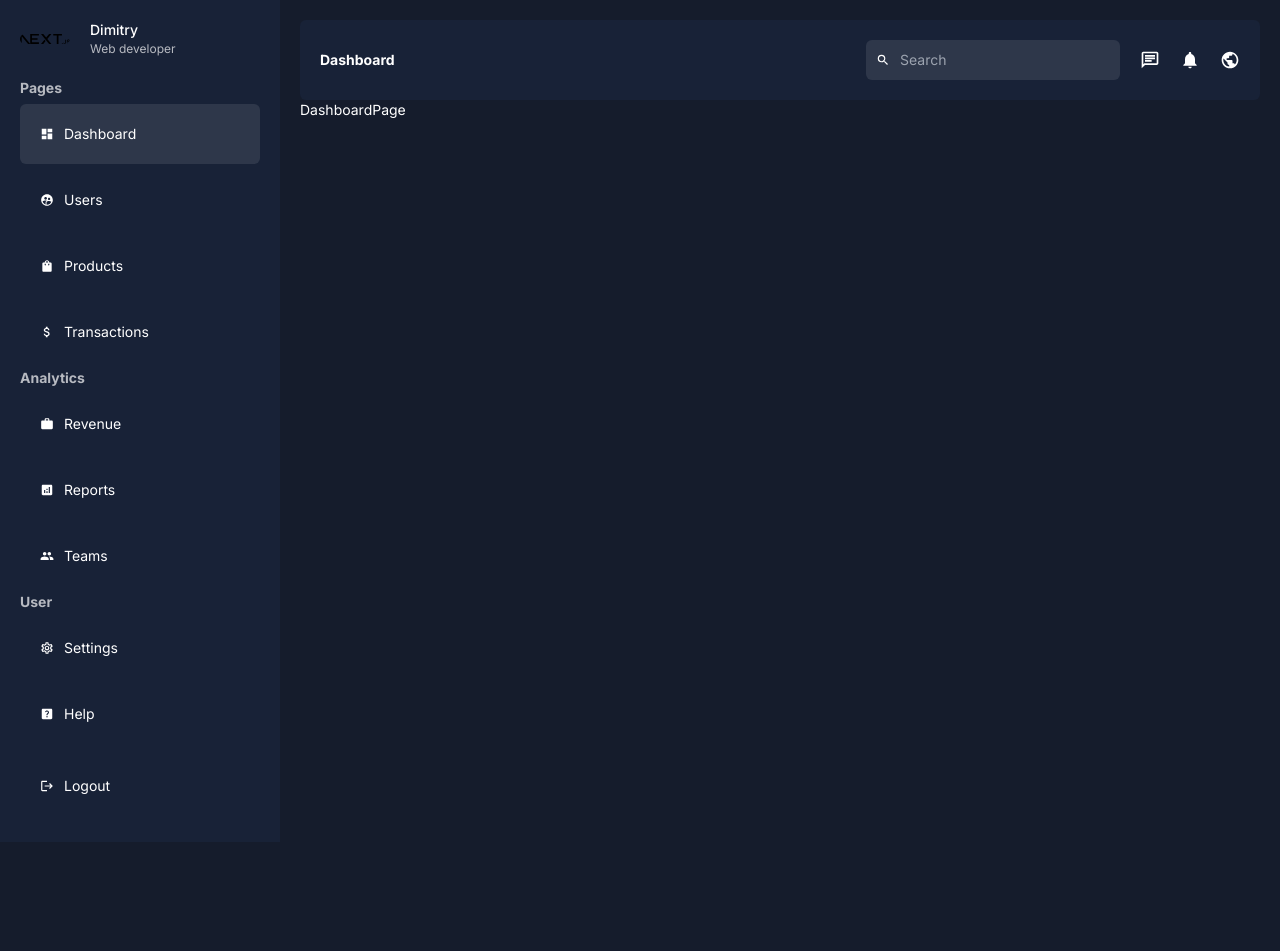
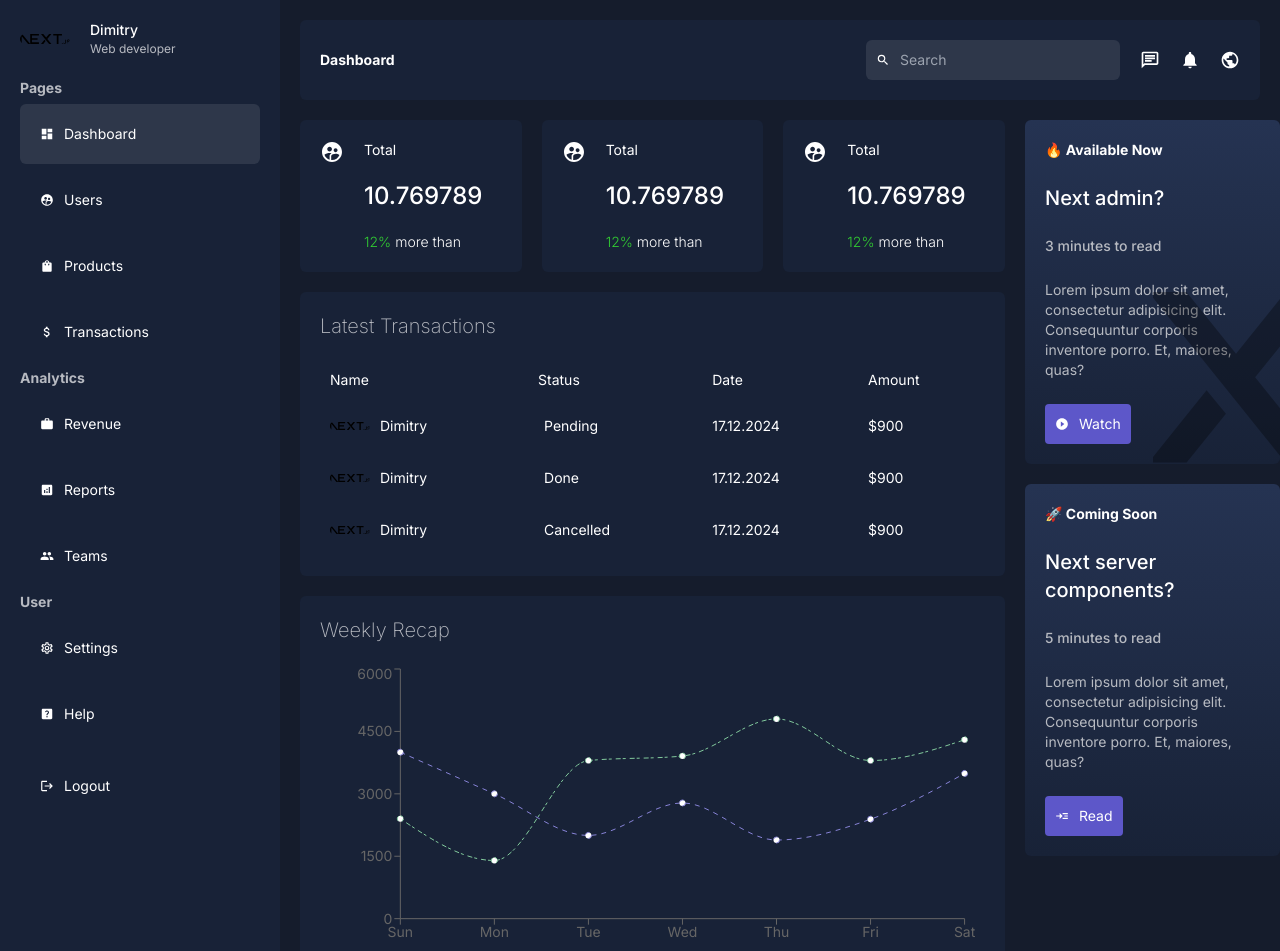
Before and after one commit to Dimitry-prog/next-admin, a Next.js app: page /dashboard in a window 1280 px wide. Shown: the top 951 px of the page. Before the commit the page ends 842 px from the top, so only its background shows below. Built offline with nearby package versions, Linux system fonts and the light colour scheme.

Commit message:
feat: dashboard ui

```diff
--- a/app/dashboard/layout.tsx
+++ b/app/dashboard/layout.tsx
@@ -4,13 +4,13 @@ import DashboardNavbar from "@/features/dashboard/components/navbar";
 
 const Layout = ({ children }: { children: ReactNode }) => {
   return (
-    <div className='flex '>
+    <main className='flex'>
       <DashboardSideBar/>
-      <div className='p-5 flex-4'>
+      <section className='p-5 flex-4'>
         <DashboardNavbar/>
         {children}
-      </div>
-    </div>
+      </section>
+    </main>
   );
 };
 
--- a/app/dashboard/page.tsx
+++ b/app/dashboard/page.tsx
@@ -1,7 +1,21 @@
+import Card from "@/features/dashboard/components/card";
+import RightBar from "@/features/dashboard/components/rightbar";
+import Transaction from "@/features/dashboard/components/transaction";
+import Chart from "@/features/dashboard/components/chart";
+
 const DashboardPage = () => {
   return (
-    <div>
-      DashboardPage
+    <div className='mt-5 flex gap-5'>
+      <div className='flex-3 flex flex-col gap-5'>
+        <ul className='flex justify-between gap-5'>
+          <Card/>
+          <Card/>
+          <Card/>
+        </ul>
+        <Transaction/>
+        <Chart/>
+      </div>
+      <RightBar/>
     </div>
   );
 };
--- /dev/null
+++ b/features/dashboard/components/card/index.tsx
@@ -0,0 +1,17 @@
+import { MdSupervisedUserCircle } from "react-icons/md";
+
+const Card = () => {
+  return (
+    <div className='w-full p-5 flex gap-5 rounded-md bg-bg-light cursor-pointer hover:bg-bg-hover duration-500'>
+      <MdSupervisedUserCircle size={24}/>
+
+      <div className='flex flex-col gap-5'>
+        <h3 className=''>Total</h3>
+        <p className='text-2xl font-medium'>10.769789</p>
+        <p className='font-light'><span className='text-green'>12%</span> more than</p>
+      </div>
+    </div>
+  );
+};
+
+export default Card;
--- /dev/null
+++ b/features/dashboard/components/chart/constants/index.tsx
@@ -0,0 +1,39 @@
+import { ChartDataType } from "@/features/dashboard/components/chart/types";
+
+export const chartData: ChartDataType[] = [
+  {
+    name: "Sun",
+    visit: 4000,
+    click: 2400,
+  },
+  {
+    name: "Mon",
+    visit: 3000,
+    click: 1398,
+  },
+  {
+    name: "Tue",
+    visit: 2000,
+    click: 3800,
+  },
+  {
+    name: "Wed",
+    visit: 2780,
+    click: 3908,
+  },
+  {
+    name: "Thu",
+    visit: 1890,
+    click: 4800,
+  },
+  {
+    name: "Fri",
+    visit: 2390,
+    click: 3800,
+  },
+  {
+    name: "Sat",
+    visit: 3490,
+    click: 4300,
+  },
+];
--- /dev/null
+++ b/features/dashboard/components/chart/index.tsx
@@ -0,0 +1,34 @@
+'use client';
+
+import { Legend, Line, LineChart, ResponsiveContainer, Tooltip, XAxis, YAxis } from 'recharts';
+import { chartData } from "@/features/dashboard/components/chart/constants";
+
+const Chart = () => {
+  return (
+    <div className='h-96 p-5 rounded-md bg-bg-light'>
+      <h2 className='mb-5 text-xl text-white-dark font-extralight'>Weekly Recap</h2>
+      <ResponsiveContainer width="100%" height="90%">
+        <LineChart
+          width={500}
+          height={300}
+          data={chartData}
+          margin={{
+            top: 5,
+            right: 20,
+            left: 20,
+            bottom: 5,
+          }}
+        >
+          <XAxis dataKey="name"/>
+          <YAxis/>
+          <Tooltip contentStyle={{ background: '#151c2c', border: 'none' }}/>
+          <Legend/>
+          <Line type="monotone" dataKey="visit" stroke="#8884d8" strokeDasharray="5 5"/>
+          <Line type="monotone" dataKey="click" stroke="#82ca9d" strokeDasharray="3 4 5 2"/>
+        </LineChart>
+      </ResponsiveContainer>
+    </div>
+  );
+};
+
+export default Chart;
--- /dev/null
+++ b/features/dashboard/components/chart/types/index.ts
@@ -0,0 +1,5 @@
+export type ChartDataType = {
+  name: string
+  visit: number
+  click: number
+}
--- /dev/null
+++ b/features/dashboard/components/rightbar/index.tsx
@@ -0,0 +1,50 @@
+import Image from "next/image";
+import { MdPlayCircleFilled, MdReadMore } from "react-icons/md";
+
+const RightBar = () => {
+  return (
+    <aside className='flex-1'>
+      <div className='fixed'>
+        <div className='px-5 py-5 mb-5 rounded-md relative bg-gradient-to-t from-[#182237] to-[#253352]'>
+          <div className='w-1/2 h-1/2 absolute bottom-0 right-0'>
+            <Image src='/next.svg' alt='bg image' fill className='object-cover opacity-30'/>
+          </div>
+
+          <div className='flex flex-col gap-6'>
+            <span className='font-bold'>🔥 Available Now</span>
+            <h3 className='text-xl font-medium'>Next admin?</h3>
+            <span className='text-sm text-white-dark font-medium'>3 minutes to read</span>
+            <p className='text-white-dark'>Lorem ipsum dolor sit amet, consectetur adipisicing elit. Consequuntur
+              corporis inventore
+              porro. Et,
+              maiores, quas?
+            </p>
+            <button type='button' className='max-w-max p-2.5 flex items-center gap-2.5 rounded bg-purple'>
+              <MdPlayCircleFilled/>
+              Watch
+            </button>
+          </div>
+        </div>
+
+        <div className='px-5 py-5 mb-5 rounded-md relative bg-gradient-to-t from-[#182237] to-[#253352]'>
+          <div className='flex flex-col gap-6'>
+            <span className='font-bold'>🚀 Coming Soon</span>
+            <h3 className='text-xl font-medium'>Next server components?</h3>
+            <span className='text-sm text-white-dark font-medium'>5 minutes to read</span>
+            <p className='text-white-dark'>Lorem ipsum dolor sit amet, consectetur adipisicing elit. Consequuntur
+              corporis inventore
+              porro. Et,
+              maiores, quas?
+            </p>
+            <button type='button' className='max-w-max p-2.5 flex items-center gap-2.5 rounded bg-purple'>
+              <MdReadMore/>
+              Read
+            </button>
+          </div>
+        </div>
+      </div>
+    </aside>
+  );
+};
+
+export default RightBar;
--- a/features/dashboard/components/sidebar/index.tsx
+++ b/features/dashboard/components/sidebar/index.tsx
@@ -20,7 +20,7 @@ const DashboardSideBar = () => {
   }, []);
 
   return (
-    <div className='p-5 flex-1 bg-bg-light'>
+    <aside className='p-5 flex-1 bg-bg-light'>
       <SidebarUserInfo/>
       {menuItems}
       <button
@@ -30,7 +30,7 @@ const DashboardSideBar = () => {
         <MdLogout/>
         Logout
       </button>
-    </div>
+    </aside>
   );
 };
 
--- /dev/null
+++ b/features/dashboard/components/transaction/index.tsx
@@ -0,0 +1,84 @@
+import Image from "next/image";
+import { cn } from "@/app/shared/libs/cn";
+
+const Transaction = () => {
+  return (
+    <div className='p-5 rounded-md bg-bg-light'>
+      <h2 className='mb-5 text-xl text-white-dark font-extralight'>Latest Transactions</h2>
+
+      <table className='w-full'>
+        <thead>
+        <tr>
+          <td className='p-2.5'>Name</td>
+          <td className='p-2.5'>Status</td>
+          <td className='p-2.5'>Date</td>
+          <td className='p-2.5'>Amount</td>
+        </tr>
+        </thead>
+        <tbody>
+        <tr>
+          <td className='p-2.5'>
+            <div className='flex items-center gap-2.5'>
+              <Image
+                src='/next.svg'
+                alt='user photo'
+                width={40}
+                height={40}
+                className='rounded-full object-cover'
+              />
+              Dimitry
+            </div>
+          </td>
+          <td className='p-2.5'>
+            <p className={cn('p-1.5 text-white rounded-sm')}>Pending</p>
+          </td>
+          <td className='p-2.5'>17.12.2024</td>
+          <td className='p-2.5'>$900</td>
+        </tr>
+
+        <tr>
+          <td className='p-2.5'>
+            <div className='flex items-center gap-2.5'>
+              <Image
+                src='/next.svg'
+                alt='user photo'
+                width={40}
+                height={40}
+                className='rounded-full object-cover'
+              />
+              Dimitry
+            </div>
+          </td>
+          <td className='p-2.5'>
+            <p className={cn('p-1.5 text-white rounded-sm')}>Done</p>
+          </td>
+          <td className='p-2.5'>17.12.2024</td>
+          <td className='p-2.5'>$900</td>
+        </tr>
+
+        <tr>
+          <td className='p-2.5'>
+            <div className='flex items-center gap-2.5'>
+              <Image
+                src='/next.svg'
+                alt='user photo'
+                width={40}
+                height={40}
+                className='rounded-full object-cover'
+              />
+              Dimitry
+            </div>
+          </td>
+          <td className='p-2.5'>
+            <p className={cn('p-1.5 text-white rounded-sm')}>Cancelled</p>
+          </td>
+          <td className='p-2.5'>17.12.2024</td>
+          <td className='p-2.5'>$900</td>
+        </tr>
+        </tbody>
+      </table>
+    </div>
+  );
+};
+
+export default Transaction;
--- a/package.json
+++ b/package.json
@@ -14,6 +14,7 @@
     "react": "^18",
     "react-dom": "^18",
     "react-icons": "^4.12.0",
+    "recharts": "^2.10.3",
     "tailwind-merge": "^2.1.0"
   },
   "devDependencies": {
--- a/tailwind.config.ts
+++ b/tailwind.config.ts
@@ -14,15 +14,22 @@ const config: Config = {
       white: '#fff',
       'white-dark': "#b7bac1",
       'bg-hover': '#2e374a',
-      'transparent': 'transparent'
+      'transparent': 'transparent',
+      green: '#32CD32',
+      red: '#d21f3c',
+      brown: '#f7cb7375',
+      purple: '#5d57c9',
     },
     extend: {
       backgroundImage: {
         'gradient-radial': 'radial-gradient(var(--tw-gradient-stops))',
         'gradient-conic':
           'conic-gradient(from 180deg at 50% 50%, var(--tw-gradient-stops))',
+        'gradient-rightbar': 'linear-gradient(to top, #182237, #253352, var(--tw-gradient-stops))',
+
       },
       flex: {
+        '3': '3 0 0%',
         '4': '4 0 0%',
       },
       fontSize: {
```
Also changed, not shown: 1 other file (tests, documents, lock files or other folders).
